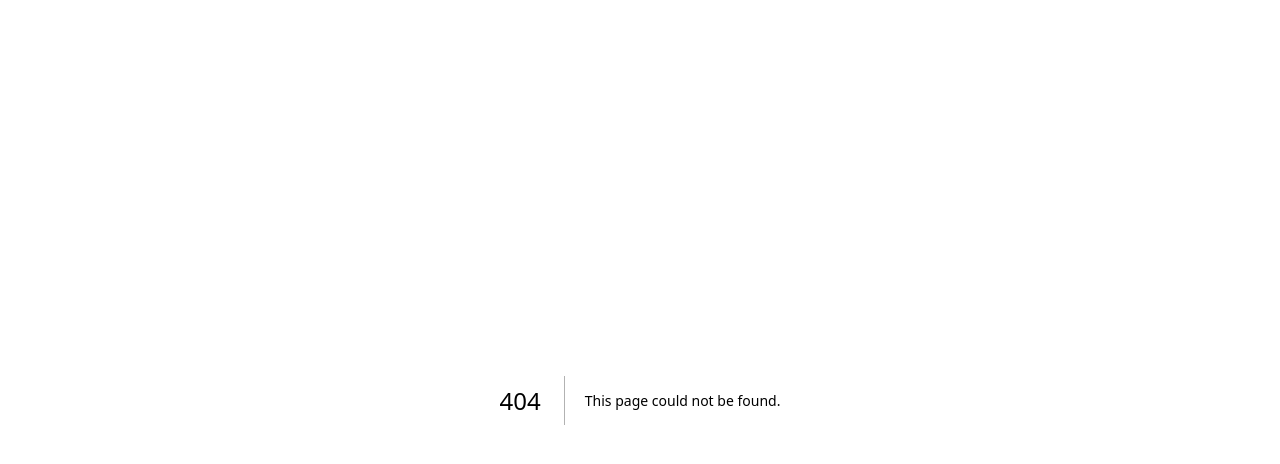
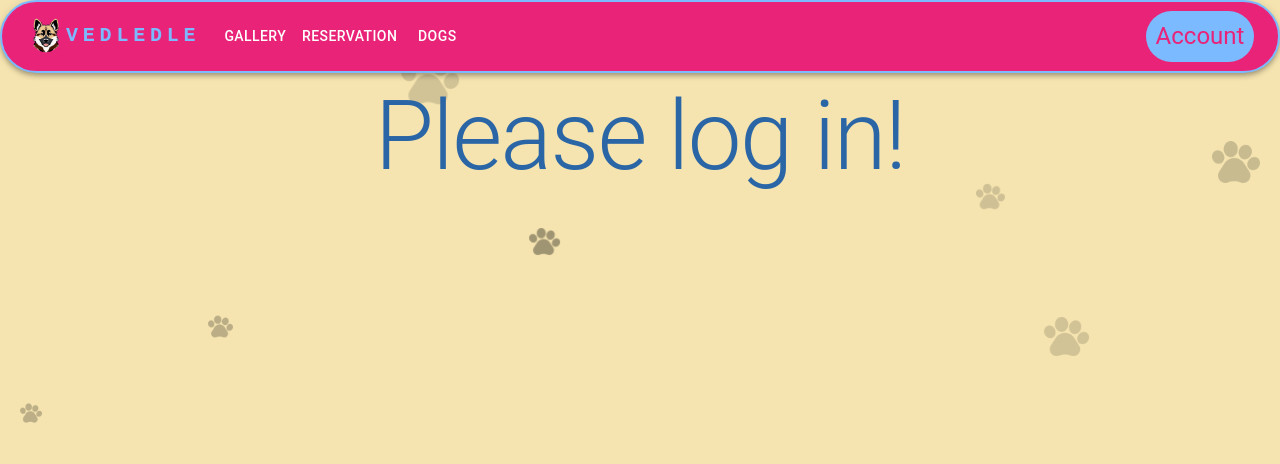
Before and after one commit to klavoraMate/vedledle, a Next.js app in the folder frontend/: page /dogs in a window 1280 px wide. Before the commit this address had no page. Shown: the top 464 px of the page. Built offline with nearby package versions, Linux system fonts and the light colour scheme.

Commit message:
refactor: profile page renamed to dogs

```diff
--- a/frontend/src/app/components/Calendar.tsx
+++ b/frontend/src/app/components/Calendar.tsx
@@ -44,7 +44,7 @@ export default function Calendar({dog, grooming}: CalendarProps) {
 
                 if (response.ok) {
                     setResponse("Reservation successful!");
-                    router.push("/profile");
+                    router.push("/dogs");
                 } else {
                     setResponse("Reservation failed! Try again.");
                     setRerender(!rerender)
--- a/frontend/src/app/components/layout/AppBar.tsx
+++ b/frontend/src/app/components/layout/AppBar.tsx
@@ -25,8 +25,8 @@ function ResponsiveAppBar() {
     const router = useRouter();
     let username = getName();
 
-    const pages = ['Gallery', 'Reservation'];
-    const settings = username ? ['Profile', 'Logout'] : ['Login', 'Register'];
+    const pages = ['Gallery', 'Reservation','Dogs'];
+    const settings = username ? ['Logout'] : ['Login', 'Register'];
 
     const handleOpenNavMenu = (event: React.MouseEvent<HTMLElement>): void => {
         setAnchorElNav(event.currentTarget);
--- a/frontend/src/app/profile/page.tsx
+++ b/frontend/src/app/dogs/page.tsx
@@ -5,7 +5,7 @@ import Layout from "@/app/components/layout/Layout";
 import UserInfoCard from "@/app/components/cards/UserInfoCard";
 import DogCardContainer from "@/app/components/cards/DogCardContainer";
 
-export default function Profile() {
+export default function Dogs() {
     const jwt = getJWT();
 
     return (
@@ -16,7 +16,7 @@ export default function Profile() {
                 </Container>
             ) : (
                 <Grid container justifyContent="center">
-                    <Typography variant="h1">Loading...</Typography>
+                    <Typography variant="h1">Please log in!</Typography>
                 </Grid>
             )}
         </Layout>
--- a/frontend/src/app/login/page.tsx
+++ b/frontend/src/app/login/page.tsx
@@ -38,7 +38,7 @@ export default function Login() {
             if (response.status === 200) {
                 const data = await response.json();
                 localStorage.setItem("jwt",data.token)
-                router.push("/profile")
+                router.push("/dogs")
             } else {
                 setError("Login failed. Please check your credentials.");
             }
```
